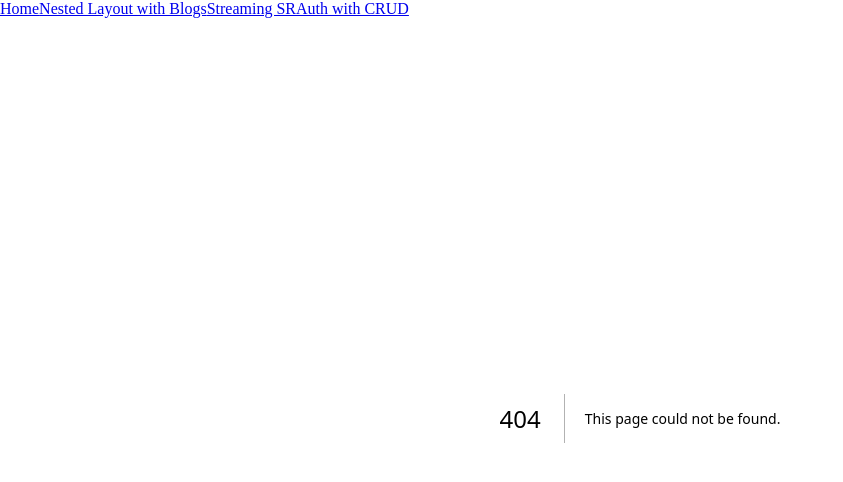
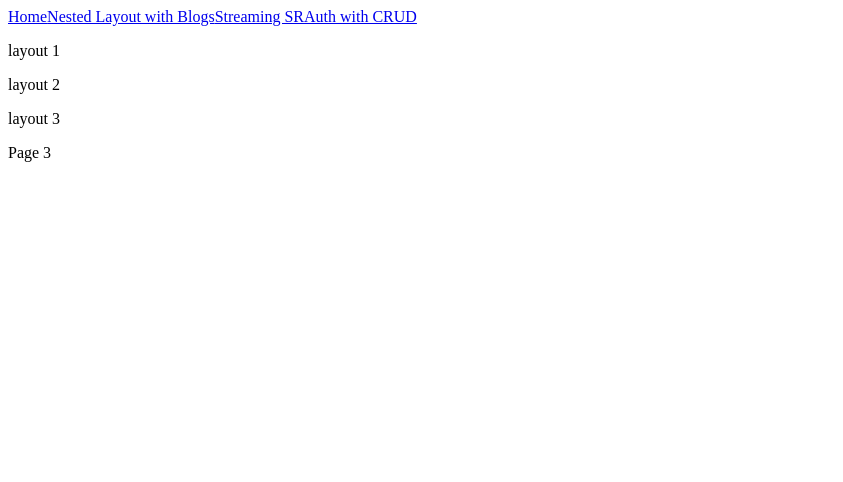
Before and after one commit to NaokiHaba/rsc-supabase, a Next.js app: page /nested-layout/second/third in a window 1280 px wide. Before the commit this address had no page. Shown: the top 482 px of the page, without its empty margins (0-843 px from the left). Built offline with nearby package versions, Linux system fonts and the light colour scheme.

Commit message:
feat: nested-layout

```diff
--- /dev/null
+++ b/app/nested-layout/layout.tsx
@@ -0,0 +1,15 @@
+import React from 'react'
+
+export default function FirstLayout(
+  {
+    children
+  }: {
+    children: React.ReactNode
+  }) {
+  return (
+    <main className='mt-6 text-center'>
+      <p>layout 1</p>
+      {children}
+    </main>
+  )
+}
--- /dev/null
+++ b/app/nested-layout/second/layout.tsx
@@ -0,0 +1,15 @@
+import React from 'react'
+
+export default function SecondLayout(
+  {
+    children
+  }: {
+    children: React.ReactNode
+  }) {
+  return (
+    <main className='mt-6 text-center'>
+      <p>layout 2</p>
+      {children}
+    </main>
+  )
+}
--- /dev/null
+++ b/app/nested-layout/second/third/layout.tsx
@@ -0,0 +1,15 @@
+import React from 'react'
+
+export default function ThirdLayout(
+  {
+    children
+  }: {
+    children: React.ReactNode
+  }) {
+  return (
+    <main className='mt-6 text-center'>
+      <p>layout 3</p>
+      {children}
+    </main>
+  )
+}
--- /dev/null
+++ b/app/nested-layout/second/third/page.tsx
@@ -0,0 +1,7 @@
+export default function ThirdPage() {
+  return (
+    <div className='m-10 text-center'>
+      <p>Page 3</p>
+    </div>
+  )
+}
```
Also changed, not shown: app/nested-layout/page.tsx (added, +7 -0 lines), app/nested-layout/second/page.tsx (added, +7 -0 lines), app/nested-layout/second/third/fourth/page.tsx (added, +7 -0 lines).
